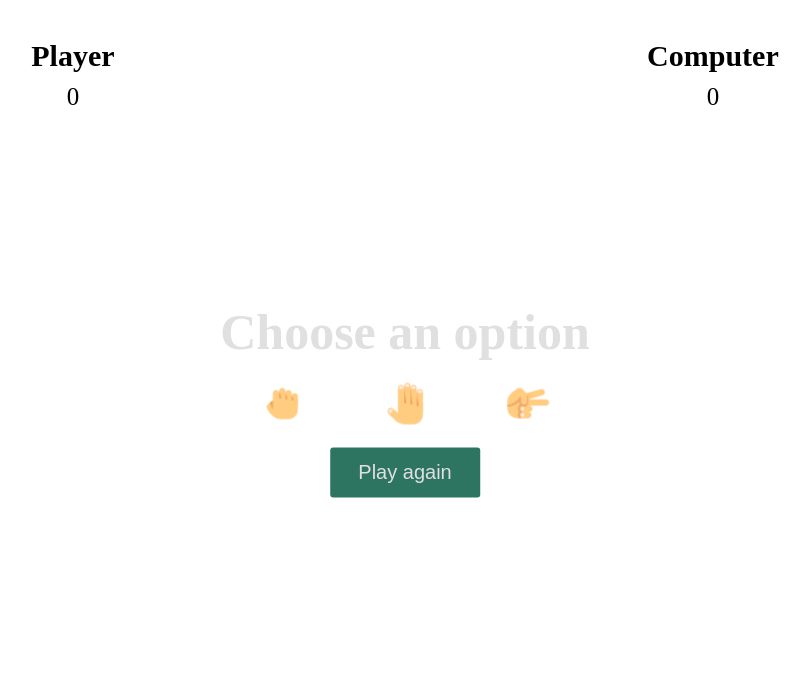
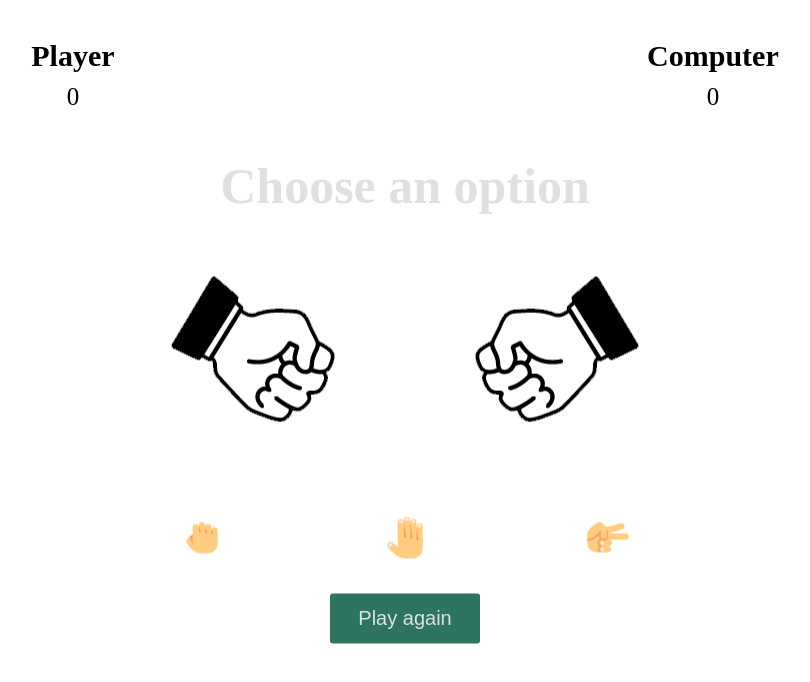
Before and after one commit to fadale/game, a plain HTML site: page index.html in a window 1280 px wide. Both pictures are taken after a click on the button "Let's Play". Shown: the whole page, without its empty margins (235-1045 px from the left). Drawn offline with Linux system fonts and the light colour scheme.

Commit message:
Update index.html

```diff
--- a/index.html
+++ b/index.html
@@ -3,7 +3,7 @@
   <head>
     <meta charset="UTF-8" />
     <meta name="viewport" content="width=device-width, initial-scale=1.0" />
-    <title>game</title>
+    <title>Rock Paper and Scissors</title>
     <link rel="stylesheet" href="style.css" />
   </head>
   <body>
@@ -25,8 +25,8 @@
       <div class="match fadeOut">
             <h2 class="winner">Choose an option</h2>
         <div class="hands">
-          <img class="player-hand" src="image/rock.png" alt="" />
-          <img class="computer-hand" src="image/rock.png" alt="" />
+          <img class="player-hand" src="rock.png" alt="" />
+          <img class="computer-hand" src="rock.png" alt="" />
         </div>
         <div class="options">
           <button class="rock"><srtong id="rtext">rock</srtong></button>
```
